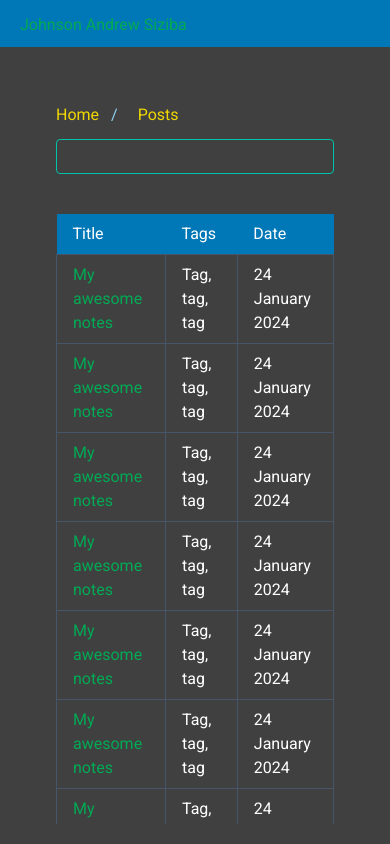
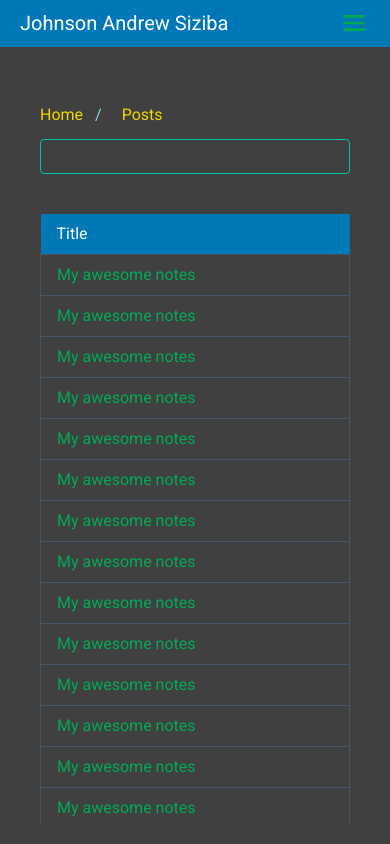
Before and after one commit to JSiziba/jsiziba.github.io, a SvelteKit app: page /posts in a window 390 px wide. Built offline with nearby package versions, Linux system fonts and the light colour scheme.

Commit message:
Before removing eslint

```diff
--- a/src/lib/components/ExperienceCard.svelte
+++ b/src/lib/components/ExperienceCard.svelte
@@ -11,14 +11,19 @@
 </script>
 
 
-<div class="w-full flex gap-8 p-5 hover:bg-highstorm-white hover:bg-opacity-5 hover:shadow rounded-sm">
+<div class="w-full flex flex-col lg:flex-row gap-3 lg:gap-8 p-5 hover:bg-highstorm-white hover:bg-opacity-5 hover:shadow rounded-sm">
   <h2 class="uppercase text-[20px] font-normal text-windrunner-blue-secondary whitespace-nowrap">{duration}</h2>
   <div class="flex flex-col gap-4 flex-grow">
     <h2><a rel="external" target="_blank" href={companyWebsite}>{title} <span>.</span> {companyName}</a></h2>
     <p>{description}</p>
-    <div class="flex gap-3 flex-wrap">
-      {#each skills as skill}
-        <SkillPill {...skill} />
+    <div class="flex gap-1 lg:gap-3 flex-wrap">
+      {#each skills as skill, index}
+        <div class="flex">
+          <SkillPill {...skill} />
+          {#if index < skills.length - 1}
+            <span class="text-windspren-green">,</span>
+          {/if}
+        </div>
       {/each}
     </div>
   </div>
--- a/src/lib/components/SkillPill.svelte
+++ b/src/lib/components/SkillPill.svelte
@@ -3,6 +3,10 @@
   export var link: string = "#";
 </script>
 
-<a target="_blank" class="text-[14px] whitespace-nowrap text-sylphrena-cyan flex items-center gap-1 bg-windrunner-blue-primary bg-opacity-10 px-10 h-[37px] rounded-[18px]" href={link}>
+<a target="_blank" class="text-[14px] whitespace-nowrap hidden lg:flex text-sylphrena-cyan items-center gap-1 bg-windrunner-blue-primary bg-opacity-10 px-10 h-[37px] rounded-[18px]" href={link}>
   {name}
 </a>
+
+<a class="text-[14px] block lg:hidden whitespace-nowrap" href={link}>
+  {name}
+</a>
--- a/src/routes/+layout.svelte
+++ b/src/routes/+layout.svelte
@@ -1,8 +1,19 @@
-<script>
+<script lang="ts">
     import "../app.css";
+    import { goto } from "$app/navigation";
+    let showMenu = false;
+    function dismissMenuModal(e: MouseEvent) {
+      if (e.target === e.currentTarget) {
+        showMenu = false;
+      }
+    }
+    function navigateTo(location: string){
+      goto(location);
+      showMenu = false;
+    }
 </script>
 
-<div class="h-screen w-screen bg-kaladin-gray overflow-hidden flex text-highstorm-white gap-14">
+<div class="h-screen w-screen bg-kaladin-gray overflow-hidden flex  text-highstorm-white gap-14">
     <aside class="w-fit h-full flex-col justify-between pt-14 pb-5 pl-14 hidden lg:flex">
       <section>
         <h1>
@@ -37,28 +48,29 @@
       </section>
     </aside>
 
-    <main class="h-screen flex flex-col flex-grow">
-      <div class="flex lg:hidden w-full h-[55px] bg-windrunner-blue-primary items-center px-5">
+    <main class="h-screen flex flex-col w-full">
+      <div class="flex justify-between lg:hidden w-full h-[55px] bg-windrunner-blue-primary items-center px-5">
         <h1 class="font-[400] text-[20px]">
-          <a href="/">
             Johnson Andrew Siziba
-          </a>
         </h1>
+        <button class="outline-0 border-0 bg-transparent" on:click={ ()=> showMenu = !showMenu }>
+          <img class="h-[32px] aspect-auto" alt="Menu" src="/svgs/menu.svg">
+        </button>
       </div>
-      <div class="h-full mt-14 mb-5 overflow-y-auto custom-scrollbar px-14 w-full">
+      <div class="h-full mt-14 mb-5 overflow-y-auto custom-scrollbar px-10  lg:px-14 w-full">
         <slot></slot>
       </div>
     </main>
 
 </div>
 
-
-<div class="z-10 fixed h-screen w-screen left-0 top-0 bg-black bg-opacity-75 flex justify-center text-highstorm-white hidden">
+{#if showMenu}
+  <div class="z-10 fixed h-screen w-screen left-0 top-0 bg-black bg-opacity-75 flex justify-center text-highstorm-white" on:click={ dismissMenuModal }>
 
     <div class="bg-kaladin-gray shadow-lg rounded-lg w-[80%] h-fit px-8 mt-[20%] py-14">
       <p class="font-[400] text-[20px]">MENU</p>
       <div class="px-5 pt-5">
-      <div class="flex flex-row gap-5 text-windrunner-blue-secondary font-extralight text-[18px] items-center px-1 py-2 cursor-pointer border-t border-windrunner-blue-secondary">
+        <div on:click={navigateTo("/")} class="flex flex-row gap-5 text-windrunner-blue-secondary font-extralight text-[18px] items-center px-1 py-2 cursor-pointer border-t border-windrunner-blue-secondary">
           <span>About me</span>
         </div>
         <div class="flex flex-row gap-5 text-windrunner-blue-secondary font-light text-[18px] items-center px-1 py-2 cursor-pointer border-y border-windrunner-blue-secondary">
@@ -68,3 +80,4 @@
     </div>
 
   </div>
+{/if}
--- a/src/routes/+page.svelte
+++ b/src/routes/+page.svelte
@@ -7,7 +7,7 @@
 <div class="w-full flex flex-col gap-5">
 
   <section>
-    <p>
+    <p class="text-left ">
       Ever since I was young, the joy of building something from the ground up has captivated me. This passion found its true calling in software development during my  studies in
       <a target="_blank" href="https://www.uz.ac.zw/index.php/commerce-departments/104-business-studies/programmes-offered-business-studies/206-bachelor-of-business-studies-computing-science-degree-4-years">Bachelor of Business Studies and Computing Science (HBSCTC 2017)</a> at <a target="_blank" href="https://www.uz.ac.zw/">University of Zimbabwe</a>. Fast forward to today, and I've had the incredible opportunity to create impactful software solutions for a
       <a target="_blank" href="https://www.afcholdings.co.zw/">top commercial bank</a> and a <a target="_blank" href="https://jemina.capital/">leading stock broking company</a> in Zimbabwe, as well as an
--- a/src/routes/posts/+page.svelte
+++ b/src/routes/posts/+page.svelte
@@ -9,9 +9,9 @@
     <table class="table-auto table w-full mt-10 text-left relative">
       <thead class="bg-windrunner-blue-primary">
         <tr>
-          <th class="px-4 py-2">Title</th>
-          <th class="px-4 py-2">Tags</th>
-          <th class="px-4 py-2">Date</th>
+          <th class="px-4 py-2 ">Title</th>
+          <th class="px-4 py-2 hidden lg:table-cell">Tags</th>
+          <th class="px-4 py-2 hidden lg:table-cell">Date</th>
         </tr>
       </thead>
       <tbody>
@@ -21,10 +21,10 @@
           <td class="border border-slate-600 px-4 py-2">
             <a href="/posts">My awesome notes</a>
           </td>
-          <td class="border border-slate-600 px-4 py-2">
+          <td class="border border-slate-600 px-4 py-2 hidden lg:table-cell">
             Tag, tag, tag
           </td>
-          <td class="border border-slate-600 px-4 py-2">
+          <td class="border border-slate-600 px-4 py-2 hidden lg:table-cell">
             24 January 2024
           </td>
         </tr>
--- /dev/null
+++ b/src/routes/posts/1/+page.svelte
@@ -0,0 +1,3 @@
+<h1>Hello</h1>
+<h2>Hello</h2>
+<h3>Hello</h3>
--- a/svelte.config.js
+++ b/svelte.config.js
@@ -20,7 +20,12 @@ const config = {
 		mdsvex({
 			extensions: ['.md']
 		})
-	]
+	],
+
+	onwarn: (warning, handler) => {
+		if (warning.code.startsWith('a11y-')) return
+		handler(warning)
+	},
 };
 
 export default config;
```
Also changed, not shown: static/svgs/menu.svg (added). Lines whose indentation alone changed are shown as unchanged.
